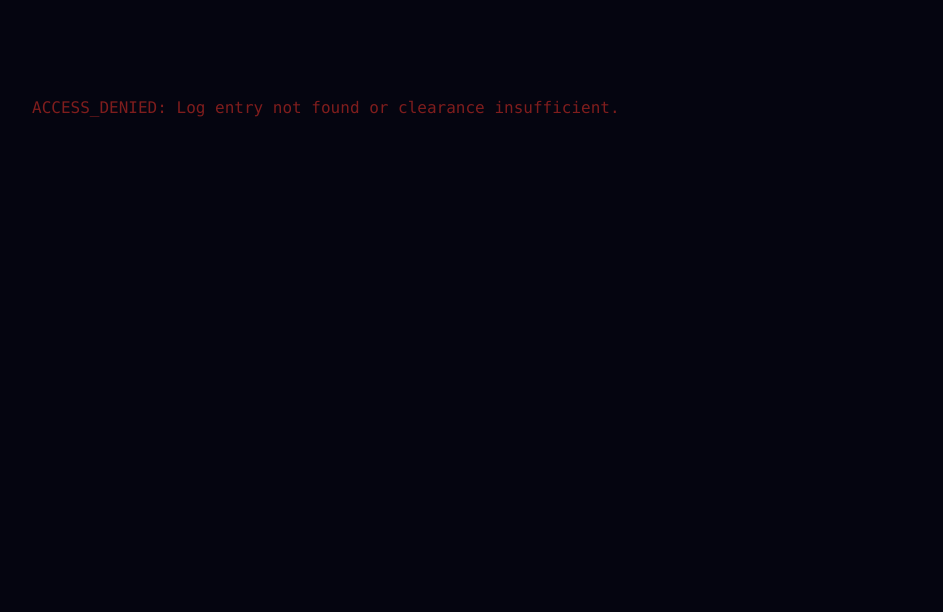
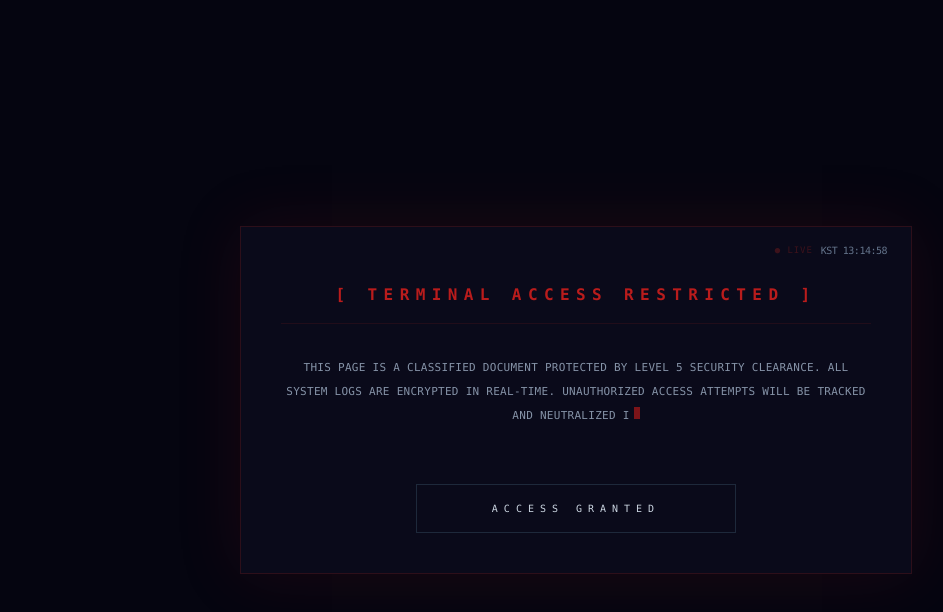
Before and after one commit to DEUNiverse-32/deuniverse-agent, a Next.js app: page /logs/1 in a window 1280 px wide. Before the commit this address had no page. Shown: the top 612 px of the page, without its empty margins (64-1007 px from the left). Built offline with nearby package versions, Linux system fonts and the light colour scheme.

Commit message:
Transform PostPage to Home with security features
Refactor PostPage to Home component with authorization logic and dynamic content rendering.

```diff
--- a/app/logs/[slug]/page.tsx
+++ b/app/logs/[slug]/page.tsx
@@ -1,40 +1,124 @@
-import React from 'react';
-import { getPostBySlug } from '@/lib/posts';
+'use client';
 
-export default function PostPage({ params }: { params: { slug: string } }) {
-  const post = getPostBySlug(params.slug);
+import { useState, useEffect } from 'react';
+import Header from './components/Header';
+import Dossier from './components/Dossier';
+import InternalLogs from './components/InternalLogs';
+import ExternalGateway from './components/ExternalGateway';
+import Archive from './components/Archive';
 
-    if (!post) return <div className="p-24 text-red-900 font-mono">ACCESS_DENIED: Log entry not found or clearance insufficient.</div>;
+const WARNING_MESSAGE = "THIS PAGE IS A CLASSIFIED DOCUMENT PROTECTED BY LEVEL 5 SECURITY CLEARANCE. ALL SYSTEM LOGS ARE ENCRYPTED IN REAL-TIME. UNAUTHORIZED ACCESS ATTEMPTS WILL BE TRACKED AND NEUTRALIZED IMMEDIATELY.";
 
-      return (
-          <div className="min-h-screen bg-[#050510] text-slate-300 p-8 md:p-24 font-mono noise-overlay">
-                <div className="max-w-3xl mx-auto border border-slate-900 bg-black/40 p-12 relative shadow-2xl">
-                        <div className="absolute top-0 left-0 w-8 h-8 border-t border-l border-slate-700"></div>
-                                <div className="absolute bottom-0 right-0 w-8 ih-8 border-b border-r border-slate-700"></div>
+export default function Home() {
+  const [isAuthorized, setIsAuthorized] = useState(false);
+  const [typedText, setTypedText] = useState('');
+  const [isGlitching, setIsGlitching] = useState(false);
+  const [currentTime, setCurrentTime] = useState('');
 
-                                        <a href="#home" className="text-[10px] uppercase tracking-[0.3em] text-slate-500 hover:text-red-900 transition-colors mb-12 block">
-                                                  [ RETURN_TO_TERMINAL ]
-                                                          </a>
+  // 현재 선택된 탭 상태 관리
+  const [activeTab, setActiveTab] = useState('dossier');
 
-                                                                  <div className="mb-12 border-b border-slate-800 pb-8">
-                                                                            <span className="text-red-900 font-bold text-[10px] tracking-widest block mb-4 uppercase">
-                                                                                        LOG ENTRY: {post.slug}
-                                                                                                  </span>
-                                                                                                            <h1 className="text-4xl font-industrial font-bold text-white mb-2 uppercase tracking-tight">
-                                                                                                                        {post.title}
-                                                                                                                                  </h1>
-                                                                                                                                            <p className="text-xs text-slate-600 tracking-widest">{post.date}</p>
-                                                                                                                                                    </div>
+  useEffect(() => {
+    const updateTime = () => {
+      const now = new Date();
+      const options: Intl.DateTimeFormatOptions = {
+        timeZone: 'Asia/Seoul',
+        hour: '2-digit', minute: '2-digit', second: '2-digit',
+        hour12: false,
+      };
+      setCurrentTime(new Intl.DateTimeFormat('en-US', options).format(now));
+    };
+    updateTime();
+    const timer = setInterval(updateTime, 1000);
+    return () => clearInterval(timer);
+  }, []);
 
-                                                                                                                                                            <div className="whitespace-pre-wrap text-slate-400 leading-relaxed text-lg">
-                                                                                                                                                                       {post.content}
-                                                                                                                                                                               </div>
+  const handleAuthorize = () => {
+    setIsGlitching(true);
+    setTimeout(() => {
+      setIsAuthorized(true);
+      setIsGlitching(false);
+    }, 500);
+  };
 
-                                                                                                                                                                                       <div className="mt-24 pt-8 border-t border-slate-900 flex justify-between items-center text-[9px] text-slate-700 tracking-widest">
-                                                                                                                                                                                                 <span>DEUNIVERSE_SECURE_NODE_V4</span>
-                                                                                                                                                                                                           <span>END_OF_DOCUMENT</span>
-                                                                                                                                                                                                                   </div>
-                                                                                                                                                                                                                         </div>
-                                                                                                                                                                                                                             </div>
-                                                                                                                                                                                                                               );
-                                                                                                                                                                                                                               }
+  useEffect(() => {
+    if (isAuthorized || typedText.length === WARNING_MESSAGE.length) return;
+    let index = 0;
+    const intervalId = setInterval(() => {
+      setTypedText(WARNING_MESSAGE.slice(0, index + 1));
+      index++;
+      if (index === WARNING_MESSAGE.length) clearInterval(intervalId);
+    }, 30);
+    return () => clearInterval(intervalId);
+  }, [isAuthorized]);
+
+  if (!isAuthorized) {
+    // ... (보안 게이트 코드는 이전과 동일하게 유지하거나 필요시 수정)
+    return (
+      <div className={`fixed inset-0 z-[100] flex flex-col items-center justify-center bg-[#050510] text-slate-300 p-6 font-mono ${isGlitching ? 'animate-glitch' : ''}`}>
+        {isGlitching && <div className="absolute inset-0 z-[110] bg-red-900/20 mix-blend-overlay animate-noise pointer-events-none" />}
+        <div className="max-w-2xl w-full border border-red-900/30 p-10 bg-[#0a0a1a] shadow-[0_0_60px_rgba(153,27,27,0.15)] relative overflow-hidden">
+          <div className="absolute top-4 right-6 flex items-center space-x-2">
+            <span className="text-[9px] text-red-900/60 tracking-widest animate-pulse">● LIVE</span>
+            <span className="text-[10px] text-slate-500 tracking-tighter">KST {currentTime}</span>
+          </div>
+          <div className="relative z-10 flex flex-col items-center mt-4">
+            <h1 className="w-full text-center text-red-700 font-bold text-sm md:text-base mb-8 tracking-[0.4em] border-b border-red-900/20 pb-4 whitespace-nowrap">
+              [ TERMINAL ACCESS RESTRICTED ]
+            </h1>
+            <p className="text-center text-slate-400 leading-6 text-[11px] mb-12 break-words opacity-90 min-h-[5rem] font-light tracking-wide uppercase">
+              {typedText}<span className={`inline-block ml-1 w-1.5 h-3 bg-red-700 ${typedText.length < WARNING_MESSAGE.length ? 'animate-pulse' : 'hidden'}`}></span>
+            </p>
+            <button onClick={handleAuthorize} className="w-full max-w-xs py-4 border border-slate-800 hover:border-red-900/50 hover:bg-red-950/20 hover:text-white transition-all duration-700 text-[10px] tracking-[0.6em] uppercase">
+              ACCESS GRANTED
+            </button>
+          </div>
+        </div>
+      </div>
+    );
+  }
+
+  return (
+    <div className="min-h-screen bg-[#050510] text-slate-300 relative selection:bg-red-900 selection:text-white overflow-hidden">
+      <main className="container mx-auto px-6 py-12 max-w-5xl relative z-10 flex flex-col h-screen">
+
+        {/* 반질반질한(광택) 느낌의 제목 섹션 */}
+        <div className="mb-12">
+          <h1 className="text-4xl font-bold tracking-[0.2em] uppercase mb-2 bg-gradient-to-br from-slate-100 via-slate-400 to-slate-600 bg-clip-text text-transparent drop-shadow-[0_0_10px_rgba(255,255,255,0.1)]">
+            DEUNIVERSE
+          </h1>
+          <div className="h-[1px] w-full bg-gradient-to-r from-red-900/50 via-slate-800 to-transparent" />
+        </div>
+
+        {/* 탭 내비게이션 */}
+        <nav className="flex space-x-8 mb-12 border-b border-slate-900/50 pb-4">
+          {['dossier', 'internal-logs', 'external-gateway', 'archive'].map((tab) => (
+            <button
+              key={tab}
+              onClick={() => setActiveTab(tab)}
+              className={`text-[10px] tracking-[0.3em] uppercase transition-all duration-300 ${
+                activeTab === tab ? 'text-red-700 font-bold' : 'text-slate-600 hover:text-slate-400'
+              }`}
+            >
+              {tab.replace('-', ' ')}
+            </button>
+          ))}
+        </nav>
+
+        {/* 탭 콘텐츠 영역 */}
+        <div className="flex-1 overflow-y-auto custom-scrollbar pr-4 animate-in fade-in slide-in-from-bottom-4 duration-1000">
+          {activeTab === 'dossier' && <Dossier />}
+          {activeTab === 'internal-logs' && <InternalLogs />}
+          {activeTab === 'external-gateway' && <ExternalGateway />}
+          {activeTab === 'archive' && <Archive />}
+        </div>
+
+        <footer className="py-8 text-center opacity-30">
+          <p className="text-[9px] tracking-[0.4em] uppercase font-mono">
+            SECURE ACCESS ONLY // {currentTime} KST
+          </p>
+        </footer>
+      </main>
+    </div>
+  );
+}
```
